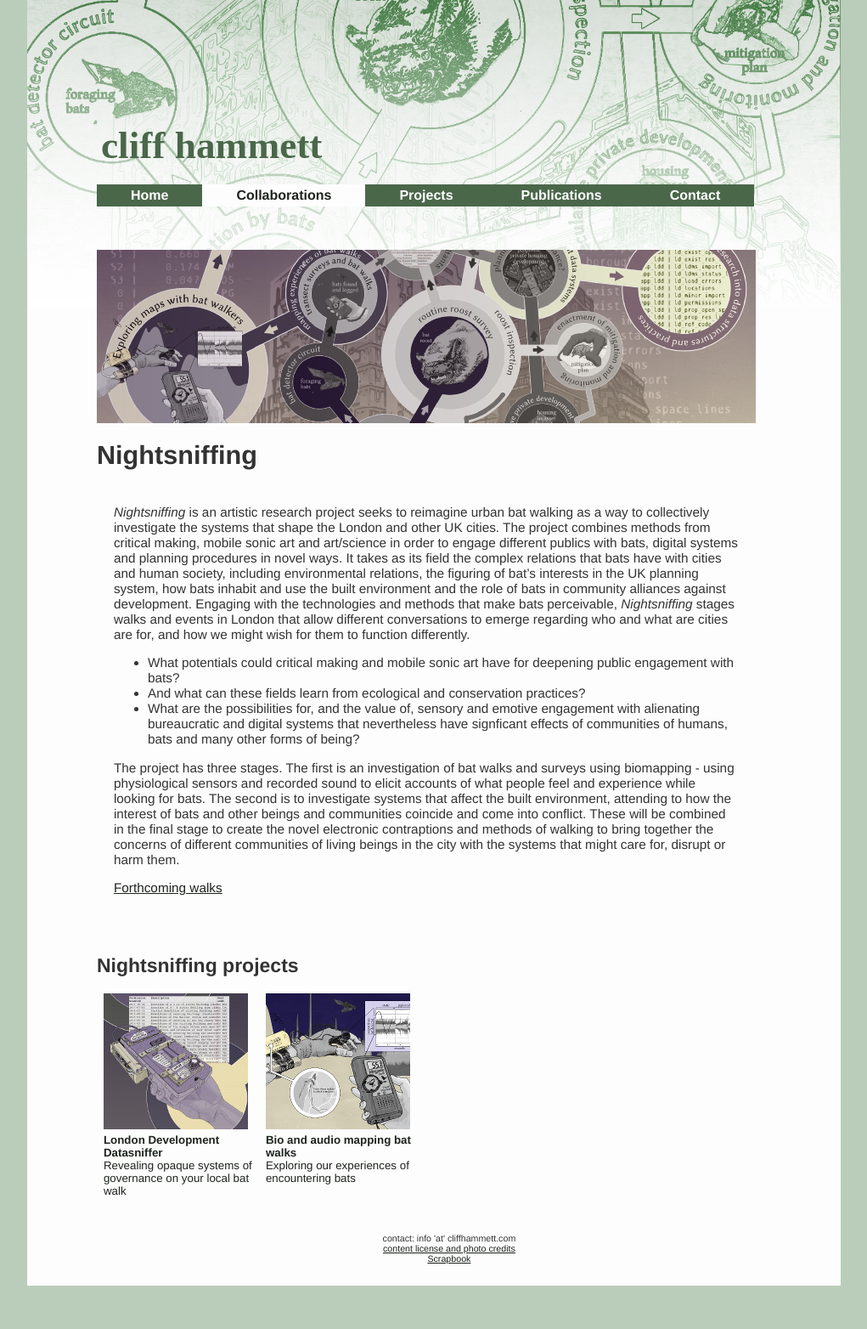
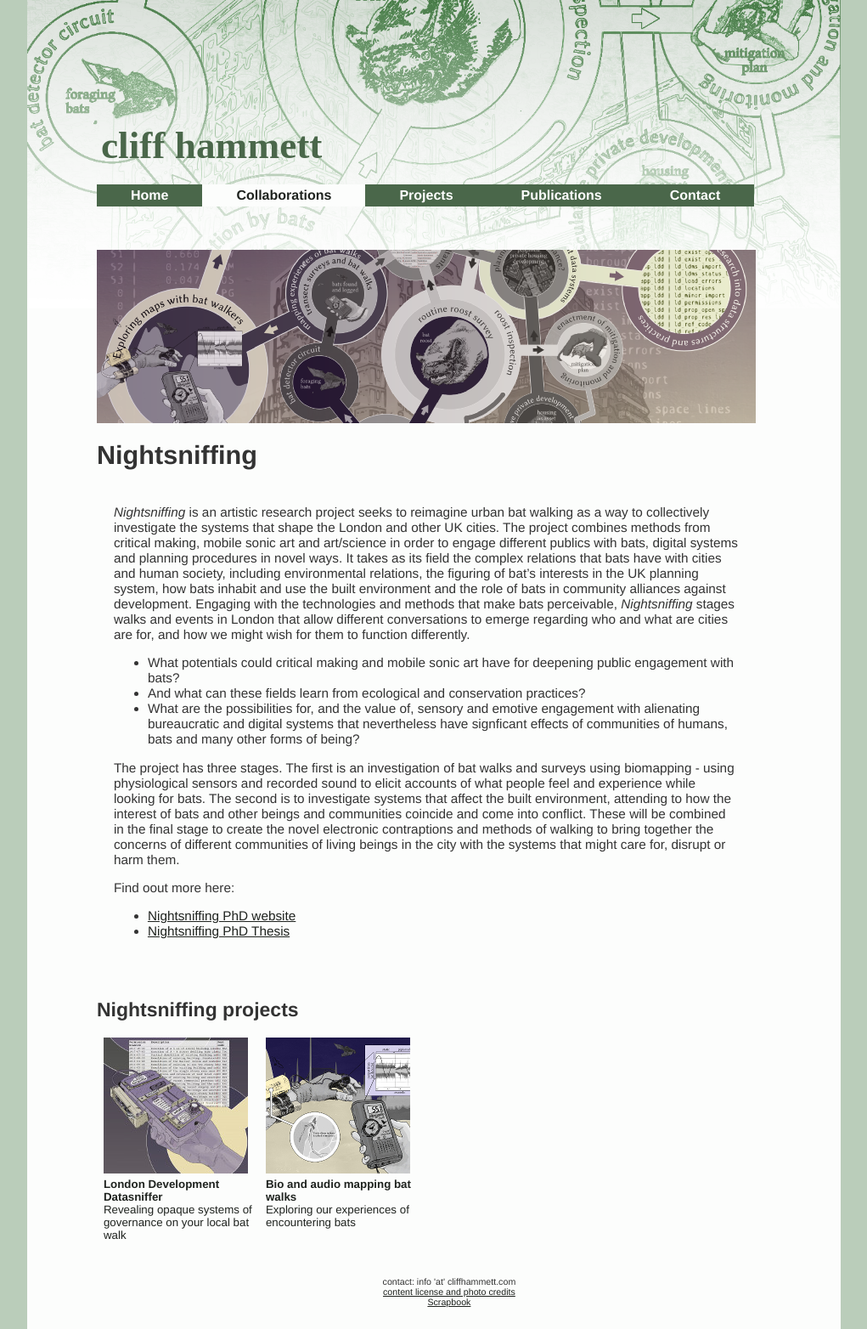
Before and after one commit to dentalplan/dentalplan.github.io, a Jekyll site: the page built from collaborations/_posts/2017-11-01-nightsniffing.md, in a window 1280 px wide. Shown: the whole page at 85% size, without its empty margins (129-1150 px from the left). Built offline with Jekyll 4.4.1, drawn with Linux system fonts in a browser that asks for light colours; before the commit the page ends 1513 px from its top, so only the background shows below that.

Commit message:
updated nightsniffing collab and projects with doc links

```diff
--- a/collaborations/_posts/2017-11-01-nightsniffing.md
+++ b/collaborations/_posts/2017-11-01-nightsniffing.md
@@ -28,5 +28,7 @@ who and what are cities are for, and how we might wish for them to function diff
 
 The project has three stages. The first is an investigation of bat walks and surveys using biomapping - using physiological sensors and recorded sound to elicit accounts of what people feel and experience while looking for bats. The second is to investigate systems that affect the built environment, attending to how the interest of bats and other beings and communities coincide and come into conflict. These will be combined in the final stage to create the novel electronic contraptions and methods of walking to bring together the concerns of different communities of living beings in the city with the systems that might care for, disrupt or harm them.
 
+Find oout more here:
 
-[Forthcoming walks](https://nightsniffing.eventbrite.com)
+* <a href='https://nightsniffingphd.cliffhammett.com'>Nightsniffing PhD website</a>
+* <a href='https://figshare.com/articles/thesis/Nightsniffing_figuring_bats_as_unruly_stakeholders_through_ambulatory_interfaces_with_urban_planning_data/23624187?file=41453286'>Nightsniffing PhD Thesis</a>
```
Also changed, not shown: ongoing-projects/_posts/2018-10-31-batwalkmapping.md (+2 -0 lines), ongoing-projects/_posts/2019-08-25-developmentdatasniffer.md (+2 -0 lines).
